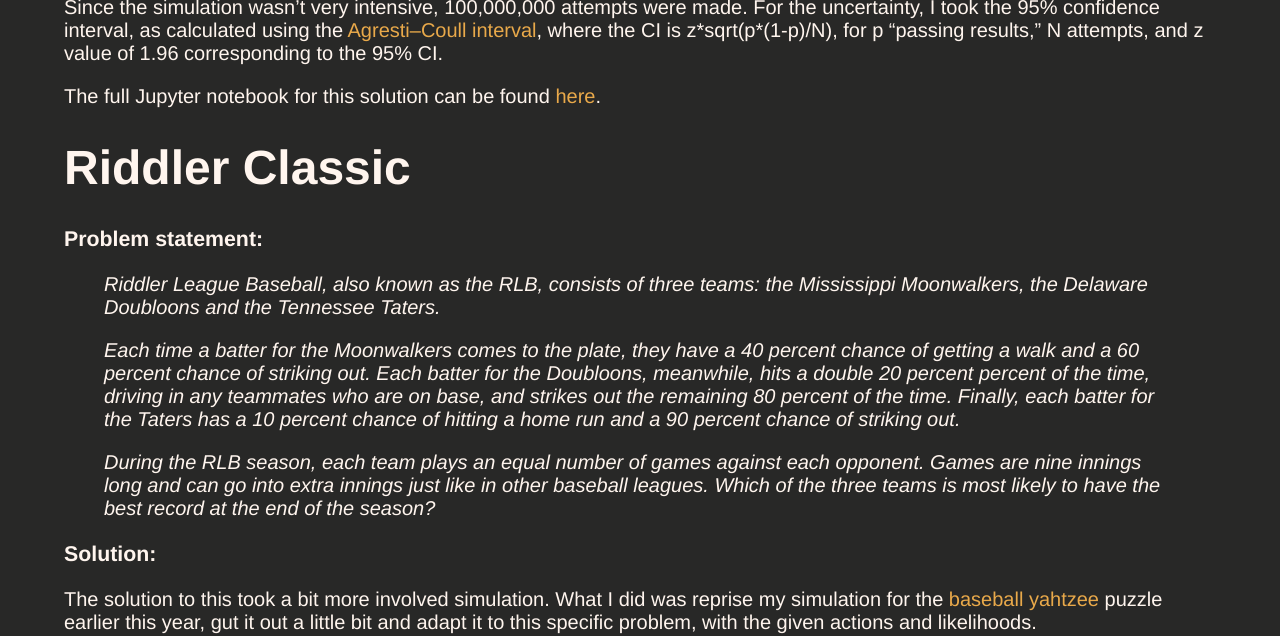
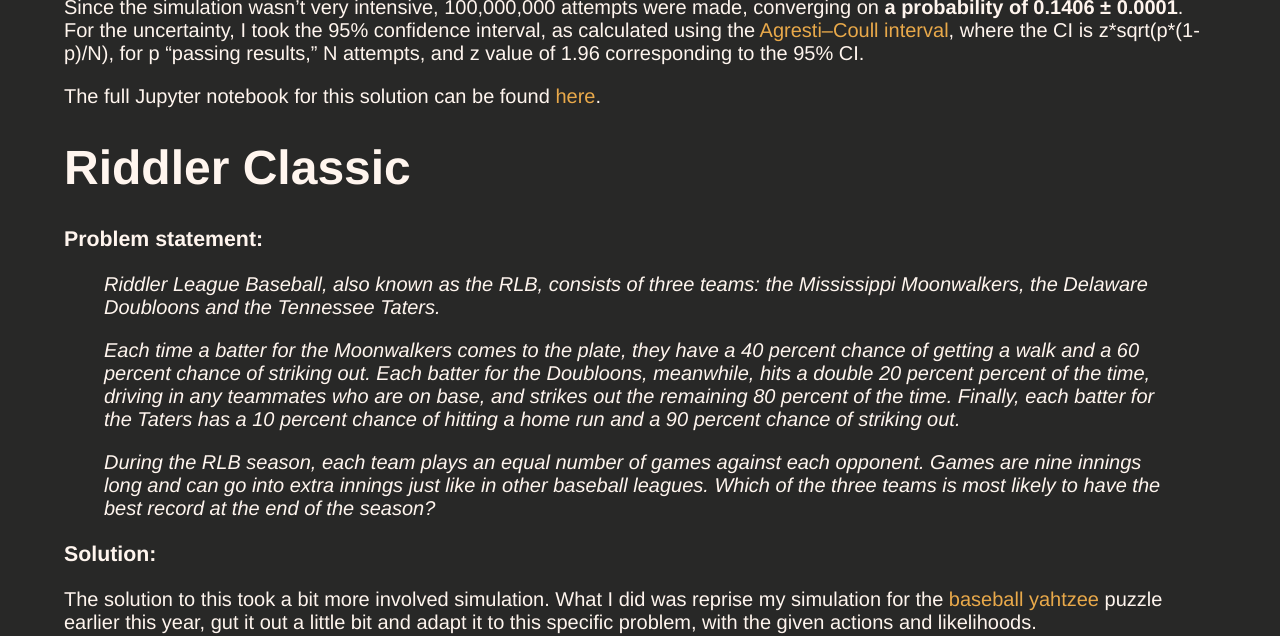
Before and after one commit to tjburch/tjburch.github.io, a Jekyll site: the page built from _posts/2019-09-27-fivethirtyeight_fallClassic.md, in a window 1280 px wide and 900 px high, scrolled down 1360 px, cut to the strip 264-900 px from the top of the window. Built offline with Jekyll 4.4.1, drawn with Linux system fonts in a browser that asks for light colours; comment, search, counter and statistics services are not loaded.

Commit message:
Give solution in text

```diff
--- a/_posts/2019-09-27-fivethirtyeight_fallClassic.md
+++ b/_posts/2019-09-27-fivethirtyeight_fallClassic.md
@@ -20,7 +20,7 @@ I run this simulation over and over, and find the ratio of passing to the total
 
 <img src="https://github.com/tjburch/puzzles/blob/master/riddler538_2019_Sept27/plots/express_solution.png?raw=true" class="center" border="5" style="width:60%;">
 
-Since the simulation wasn't very intensive, 100,000,000 attempts were made. For the uncertainty, I took the 95% confidence interval, as calculated using the [Agresti–Coull interval](https://en.wikipedia.org/wiki/Binomial_proportion_confidence_interval), where the CI is z\*sqrt(p*(1-p)/N), for p "passing results," N attempts, and z value of 1.96 corresponding to the 95% CI.
+Since the simulation wasn't very intensive, 100,000,000 attempts were made, converging on **a probability of 0.1406 ± 0.0001**. For the uncertainty, I took the 95% confidence interval, as calculated using the [Agresti–Coull interval](https://en.wikipedia.org/wiki/Binomial_proportion_confidence_interval), where the CI is z\*sqrt(p*(1-p)/N), for p "passing results," N attempts, and z value of 1.96 corresponding to the 95% CI.
 
 The full Jupyter notebook for this solution can be found [here](https://github.com/tjburch/puzzles/blob/master/riddler538_2019_Sept27/notebooks/express.ipynb).
 
```
